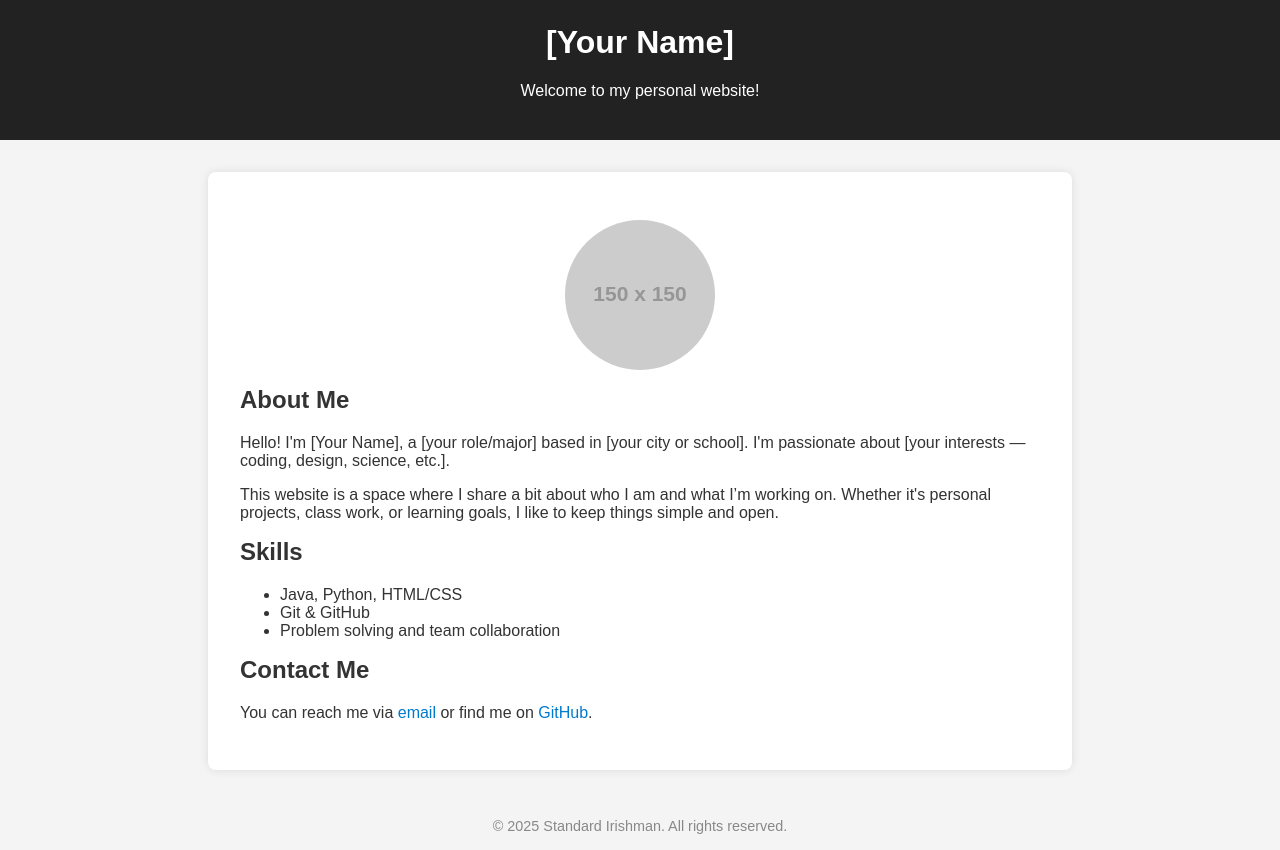
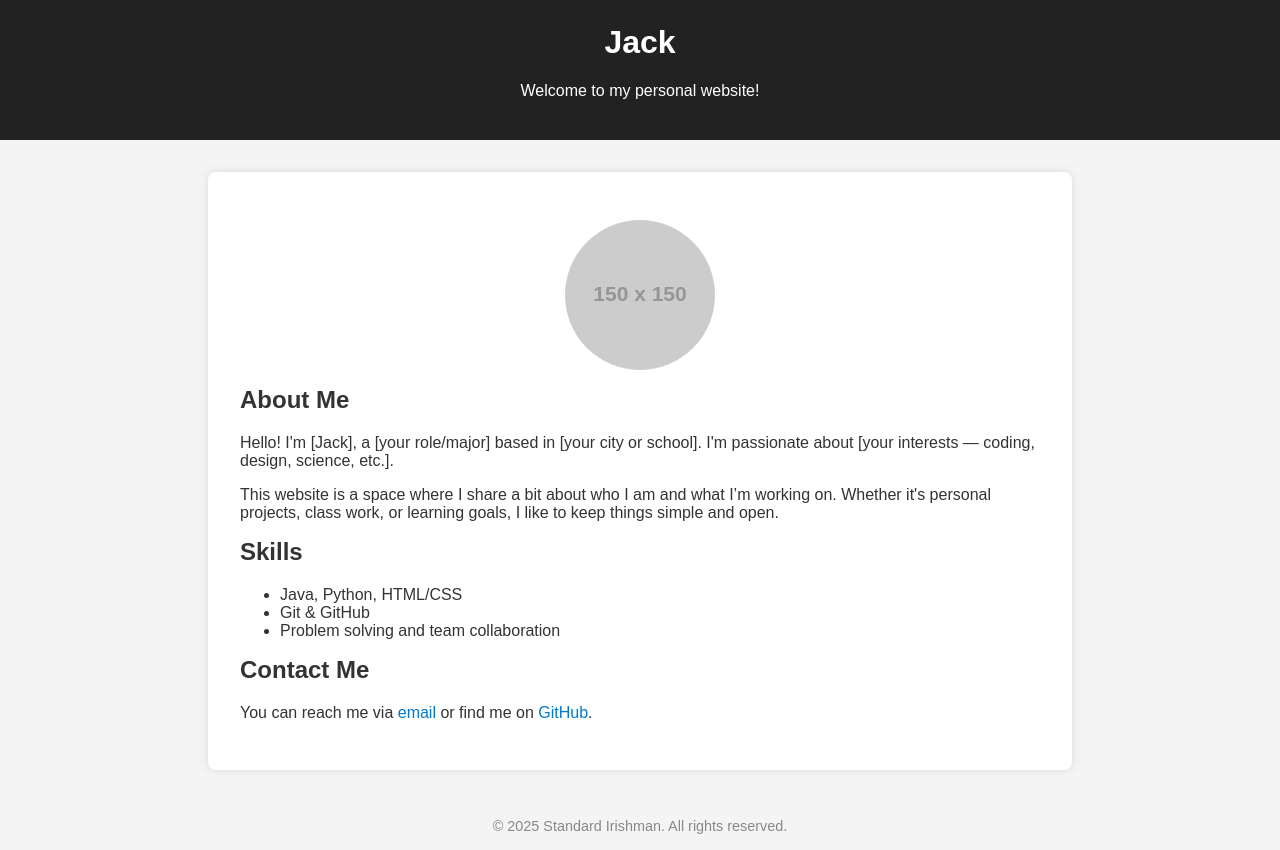
Before and after one commit to joboyle-32/joboyle-32.github.io, a plain HTML site: page index.html in a window 1280 px wide. Drawn offline with Linux system fonts and the light colour scheme; placeholder pictures from the web are drawn by us.

Commit message:
I updated my name

```diff
--- a/index.html
+++ b/index.html
@@ -61,7 +61,7 @@
 <body>
 
   <header>
-    <h1>[Your Name]</h1>
+    <h1>Jack</h1>
     <p>Welcome to my personal website!</p>
   </header>
 
@@ -69,7 +69,7 @@
     <img src="https://via.placeholder.com/150" alt="Your profile picture" class="profile-pic">
 
     <h2>About Me</h2>
-    <p>Hello! I'm [Your Name], a [your role/major] based in [your city or school]. I'm passionate about [your interests — coding, design, science, etc.].</p>
+    <p>Hello! I'm [Jack], a [your role/major] based in [your city or school]. I'm passionate about [your interests — coding, design, science, etc.].</p>
 
     <p>This website is a space where I share a bit about who I am and what I’m working on. Whether it's personal projects, class work, or learning goals, I like to keep things simple and open.</p>
 
```
